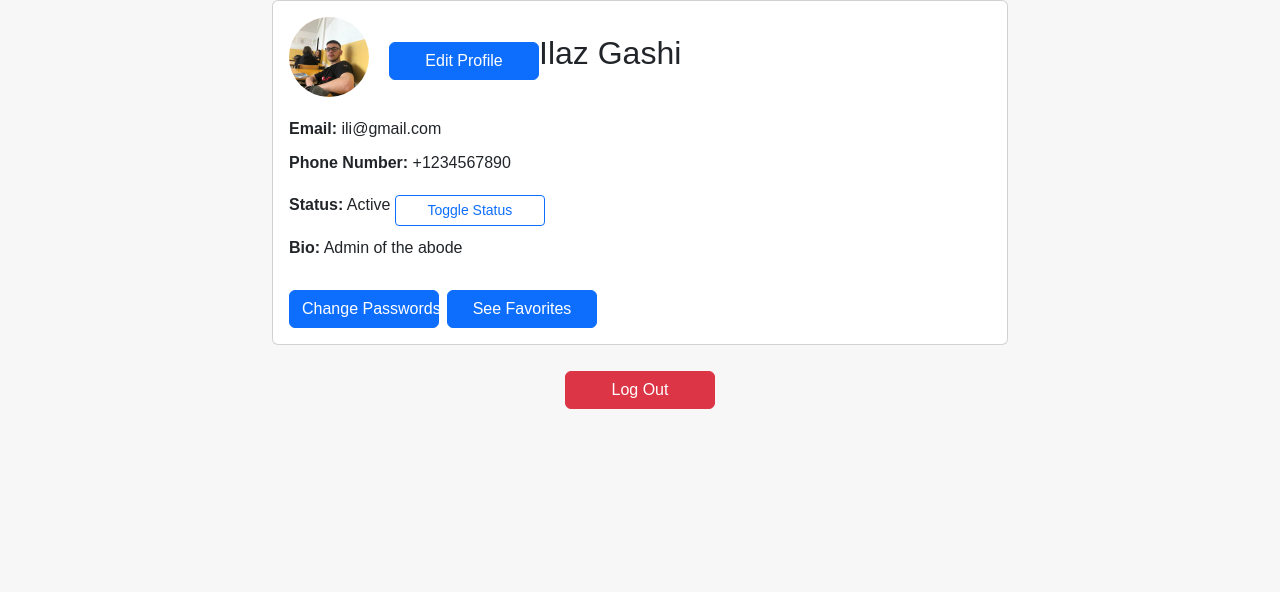
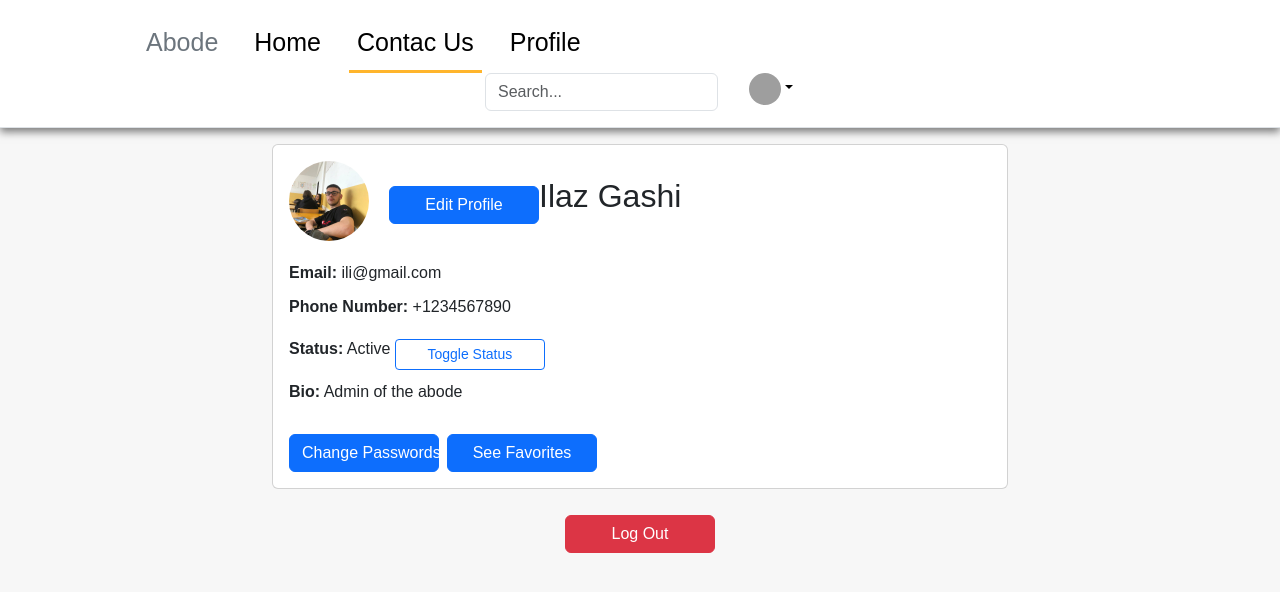
Before and after one commit to iligashi/Abode, a React (Create React App) app: page /profile in a window 1280 px wide. Shown: the top 592 px of the page. Built offline with nearby package versions, Linux system fonts and the light colour scheme; grey boxes are pictures that could not be loaded; the HTML template or start-up script is replaced by a standard one.

Commit message:
Fixing Header

```diff
--- a/src/App.tsx
+++ b/src/App.tsx
@@ -4,20 +4,32 @@
 import ContactUs from './views/ContactUs';
 import ProfileView from './views/ProfileView';
 import SignUp from './views/SignUp';
+import Header from './views/Header';
+import ContactForm from './views/contactform/contact';
 
-const App: React.FC = () => (
+
+const App: React.FC = () => {
+	return (
 		<BrowserRouter>
 			<Routes>
 				<Route path="home" element={<Homepage />} />
 				<Route path="login" element={<LoginView />} />
 				<Route path="contactus" element={<ContactUs />} />
-			<Route path='signup' element={<SignUp/>}/>
+				<Route path='signup' element={<SignUp />} />
+				<Route path='header' element={<Header/>}/>
+				<Route path='contact' element={<ContactForm/>}/>
+
 				<Route
+
+
+
+
 					path="profile"
-  element={<ProfileView name="Ilaz Gashi" email="ili@gmail.com" bio="Admin of the abode" phoneNumber="+1234567890" profileImageUrl={require('./Images/ili.jpg')} status="Active" />}
-/>
+					element={<ProfileView name="Ilaz Gashi" email="ili@gmail.com" bio="Admin of the abode" phoneNumber="+1234567890" profileImageUrl={require('./Images/ili.jpg')} status="Active" />} />
+
 
 			</Routes>
 		</BrowserRouter>
 	);
+};
 export default App;
--- /dev/null
+++ b/src/views/Header.tsx
@@ -0,0 +1,84 @@
+import React,  { useEffect, useState } from "react";
+
+
+interface Props {}
+
+const Header = (props: Props) => {
+    const [windowWidth, setWindowWidth] = useState<number>(window.innerWidth);
+    useEffect(() => {
+        const handleResize = () => {
+          setWindowWidth(window.innerWidth);
+        };
+
+        window.addEventListener("resize", handleResize);
+
+        return () => {
+          window.removeEventListener("resize", handleResize);
+        };
+      }, []);
+
+      const SearchAndProfile: React.CSSProperties = {
+        display: 'flex',
+
+        marginLeft: windowWidth <= 768 ? "0px": "400px",
+      };
+
+
+
+
+    return (
+
+        <header className="p-3 mb-3 border-bottom">
+        <div className="container">
+          <div className="d-flex flex-wrap  ">
+
+           <div style={{display:'inline-flex', justifyContent:'space-between', flexWrap:'wrap',}}>
+
+
+
+            <div style={{display:'inline-flex'}}>
+
+
+
+            <a href="/" className="d-flex align-items-center mb-2 mb-lg-0 link-body-emphasis text-decoration-none">
+              <svg className="bi me-2" width="40" height="32" role="img" aria-label="Bootstrap"><use xlinkHref="#bootstrap"></use></svg>
+            </a>
+
+            <ul className="nav col-12 col-lg-auto me-lg-auto mb-2 justify-content-center mb-md-0">
+              <li><a href="#" className="nav-link px-2 link-secondary">Abode</a></li>
+              <li><a href="#" className="nav-link px-2 link-body-emphasis"> Home</a></li>
+              <li><a href="#" className="nav-link px-2 link-body-emphasis">Contac Us</a></li>
+              <li><a href="#" className="nav-link px-2 link-body-emphasis">Profile</a></li>
+            </ul>
+            </div>
+
+
+           <div style={SearchAndProfile}>
+
+
+            <form className="col-12 col-lg-auto mb-3 mb-lg-0 me-lg-3" role="search">
+              <input type="search" className="form-control" placeholder="Search..." aria-label="Search" />
+            </form>
+
+            <div className="dropdown text-end">
+              <a href="#" className="d-block link-body-emphasis text-decoration-none dropdown-toggle" data-bs-toggle="dropdown" aria-expanded="false">
+                <img src="https://github.com/mdo.png" alt="mdo" width="32" height="32" className="rounded-circle" />
+              </a>
+               </div>
+
+              <ul className="dropdown-menu text-small" style={{}}>
+                <li><a className="dropdown-item" href="#">New project...</a></li>
+                <li><a className="dropdown-item" href="#">Settings</a></li>
+                <li><a className="dropdown-item" href="#">Profile</a></li>
+                <li><hr className="dropdown-divider" /></li>
+                <li><a className="dropdown-item" href="#">Sign out</a></li>
+              </ul>
+              </div>
+              </div>
+            </div>
+          </div>
+
+      </header>
+    );
+}
+export default Header;
--- a/src/views/ProfileView.tsx
+++ b/src/views/ProfileView.tsx
@@ -1,6 +1,7 @@
 import React, { useState } from 'react';
 import { Link } from 'react-router-dom';
 import './css/ProfileView.css';
+import Header from './Header';
 
 interface Props {
   name: string;
@@ -64,6 +65,10 @@
   // };
 
   return (
+
+     <>
+      <Header/>
+
     <div className="container">
       <div className="row justify-content-center">
         <div className="col-md-8">
@@ -125,7 +130,10 @@
         </div>
       </div>
     </div>
+    </>
   );
 }
 
+
 export default ProfileView;
+export  {Header};
```
Lines whose indentation alone changed are shown as unchanged.
